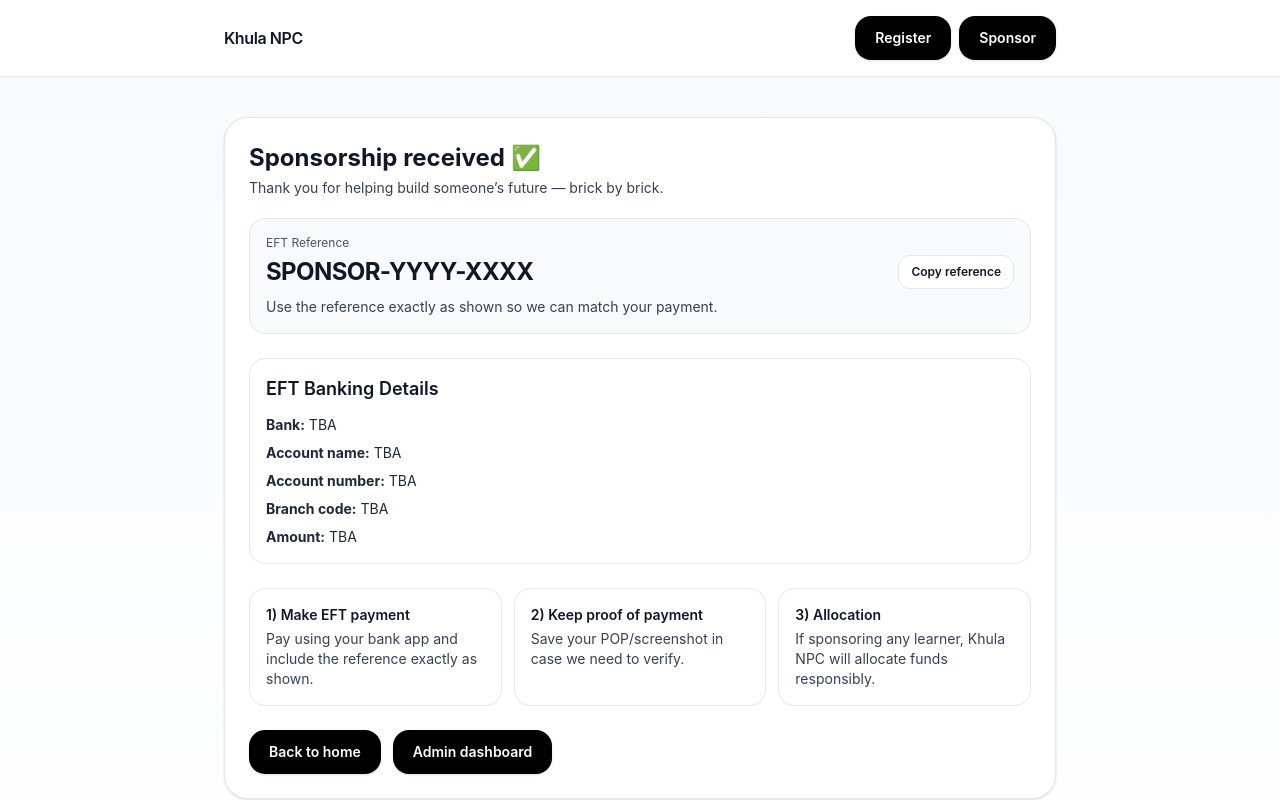
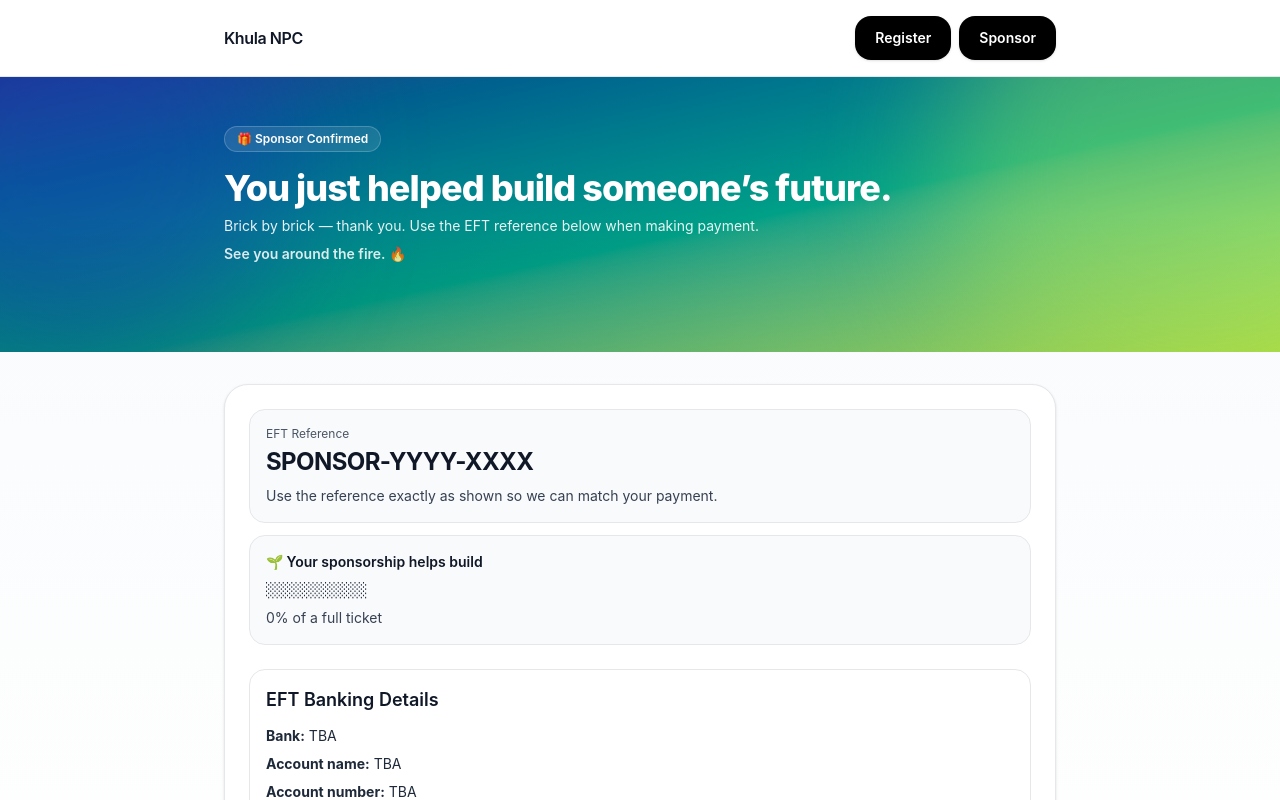
Before and after one commit to Nippie800/khula-hub, a Next.js app: page /sponsor/success in a window 1280 px wide. Shown: the top 800 px of the page. Built offline with nearby package versions, Linux system fonts and the light colour scheme.

Commit message:
last touches of V1

```diff
--- a/src/app/admin/page.tsx
+++ b/src/app/admin/page.tsx
@@ -14,6 +14,7 @@
 import { auth } from "../../lib/firebase";
 import { CAMP } from "../../lib/constants";
 
+/* ---------- visuals you already had ---------- */
 function GeometricOverlay() {
   return (
     <svg
@@ -37,102 +38,80 @@
       <polygon points="140,560 560,260 720,340 320,600" fill="url(#glassB)" />
       <polygon points="760,0 1200,0 1200,260 980,240" fill="url(#glassA)" />
       <polygon points="620,600 860,420 1200,540 1200,600" fill="url(#glassB)" />
-
-      <polyline
-        points="0,120 460,0"
-        fill="none"
-        stroke="white"
-        strokeOpacity="0.18"
-        strokeWidth="2"
-      />
-      <polyline
-        points="220,600 650,300"
-        fill="none"
-        stroke="white"
-        strokeOpacity="0.16"
-        strokeWidth="2"
-      />
-      <polyline
-        points="820,0 1200,220"
-        fill="none"
-        stroke="white"
-        strokeOpacity="0.14"
-        strokeWidth="2"
-      />
+      <polyline points="0,120 460,0" fill="none" stroke="white" strokeOpacity="0.18" strokeWidth="2" />
+      <polyline points="220,600 650,300" fill="none" stroke="white" strokeOpacity="0.16" strokeWidth="2" />
+      <polyline points="820,0 1200,220" fill="none" stroke="white" strokeOpacity="0.14" strokeWidth="2" />
     </svg>
-  );
-}
-
-function StatCard({
-  label,
-  value,
-  sub,
-}: {
-  label: string;
-  value: string | number;
-  sub?: string;
-}) {
-  return (
-    <div className="rounded-3xl border border-gray-200 bg-white p-5 shadow-sm">
-      <div className="text-xs font-semibold text-gray-500">{label}</div>
-      <div className="mt-2 text-2xl font-extrabold tracking-tight text-gray-900">
-        {value}
-      </div>
-      {sub ? <div className="mt-1 text-xs text-gray-600">{sub}</div> : null}
-    </div>
   );
 }
 
 function StatusPill({ value }: { value: string }) {
   const v = (value || "").toUpperCase();
-  const base =
-    "inline-flex items-center rounded-full border px-2 py-1 text-xs font-semibold";
+  const base = "inline-flex items-center rounded-full border px-2 py-1 text-xs font-semibold";
 
-  if (v === "PAID")
-    return (
-      <span className={`${base} border-emerald-200 bg-emerald-50 text-emerald-700`}>
-        PAID
-      </span>
-    );
+  if (v === "PAID") return <span className={`${base} border-emerald-200 bg-emerald-50 text-emerald-700`}>PAID</span>;
+  if (v === "PENDING_PAYMENT") return <span className={`${base} border-amber-200 bg-amber-50 text-amber-700`}>PENDING</span>;
+  if (v === "PLEDGED") return <span className={`${base} border-sky-200 bg-sky-50 text-sky-700`}>PLEDGED</span>;
+  if (v === "RECEIVED") return <span className={`${base} border-indigo-200 bg-indigo-50 text-indigo-700`}>RECEIVED</span>;
+  if (v === "ALLOCATED") return <span className={`${base} border-teal-200 bg-teal-50 text-teal-700`}>ALLOCATED</span>;
 
-  if (v === "PENDING_PAYMENT")
-    return (
-      <span className={`${base} border-amber-200 bg-amber-50 text-amber-700`}>
-        PENDING
-      </span>
-    );
+  return <span className={`${base} border-gray-200 bg-gray-50 text-gray-700`}>{value || "UNKNOWN"}</span>;
+}
 
-  if (v === "PLEDGED")
-    return (
-      <span className={`${base} border-sky-200 bg-sky-50 text-sky-700`}>
-        PLEDGED
-      </span>
-    );
-
-  if (v === "RECEIVED")
-    return (
-      <span className={`${base} border-indigo-200 bg-indigo-50 text-indigo-700`}>
-        RECEIVED
-      </span>
-    );
-
-  if (v === "ALLOCATED")
-    return (
-      <span className={`${base} border-teal-200 bg-teal-50 text-teal-700`}>
-        ALLOCATED
-      </span>
-    );
+/* ---------- NEW: tiny progress bar component ---------- */
+function Meter({
+  label,
+  value,
+  max,
+  left,
+  right,
+}: {
+  label: string;
+  value: number;
+  max: number;
+  left?: string;
+  right?: string;
+}) {
+  const safeMax = Math.max(1, max);
+  const pct = Math.max(0, Math.min(100, Math.round((value / safeMax) * 100)));
 
   return (
-    <span className={`${base} border-gray-200 bg-gray-50 text-gray-700`}>
-      {value || "UNKNOWN"}
-    </span>
+    <div className="rounded-3xl border border-gray-200 bg-white p-5 shadow-sm">
+      <div className="flex items-center justify-between gap-3">
+        <div className="text-sm font-semibold text-gray-900">{label}</div>
+        <div className="text-xs font-semibold text-gray-600">{pct}%</div>
+      </div>
+
+      <div className="mt-3 h-2 w-full rounded-full bg-gray-100">
+        <div
+          className="h-2 rounded-full bg-gradient-to-r from-teal-600 via-sky-600 to-lime-400 transition-all"
+          style={{ width: `${pct}%` }}
+        />
+      </div>
+
+      <div className="mt-3 flex items-center justify-between text-xs text-gray-600">
+        <span>{left ?? `${value}`}</span>
+        <span>{right ?? `${max}`}</span>
+      </div>
+    </div>
   );
 }
 
-function clampPct(n: number) {
-  if (!Number.isFinite(n)) return 0;
-  return Math.max(0, Math.min(100, n));
+/* ---------- helpers ---------- */
+function parseAmountToNumber(input: any): number | null {
+  if (!input) return null;
+  const s = String(input).toLowerCase().trim();
+  if (!s) return null;
+
+  // "Full ticket" → treat as full elsewhere, but numeric = null here
+  if (s.includes("full")) return null;
+
+  // remove currency symbols/commas/spaces; keep digits and dot
+  const cleaned = s.replace(/[^0-9.]/g, "");
+  if (!cleaned) return null;
+  const n = Number(cleaned);
+  if (!Number.isFinite(n) || n <= 0) return null;
+  return n;
 }
 
 export default function AdminPage() {
@@ -140,6 +119,7 @@
   const [sponsorships, setSponsorships] = useState<any[]>([]);
   const [q, setQ] = useState("");
 
+  // ✅ store unsubscribers so we can unsubscribe BEFORE signOut
   const unsubsRef = useRef<(() => void)[] | null>(null);
 
   useEffect(() => {
@@ -159,41 +139,48 @@
     const s = q.trim().toLowerCase();
     if (!s) return registrations;
     return registrations.filter((r) =>
-      [
-        r.ref,
-        r.parentFullName,
-        r.parentEmail,
-        r.learnerFullName,
-        r.learnerSchool,
-        r.status,
-      ]
+      [r.ref, r.parentFullName, r.parentEmail, r.learnerFullName, r.learnerSchool, r.status]
         .filter(Boolean)
         .some((v: string) => String(v).toLowerCase().includes(s))
     );
   }, [registrations, q]);
 
-  const stats = useMemo(() => {
+  // ✅ Mission Control stats
+  const mission = useMemo(() => {
     const total = registrations.length;
-    const paid = registrations.filter(
-      (r) => (r.status || "").toUpperCase() === "PAID"
-    ).length;
+    const paid = registrations.filter((r) => String(r.status || "").toUpperCase() === "PAID").length;
     const pending = total - paid;
 
-    const pledges = sponsorships.length;
-    const pledged = sponsorships.filter(
-      (s) => (s.status || "").toUpperCase() === "PLEDGED"
-    ).length;
+    const sponsorCount = sponsorships.length;
 
-    return { total, paid, pending, pledges, pledged };
+    // “supporting” = any pledge present (you can refine later to RECEIVED)
+    const supporting = sponsorships.filter((s) => !!(s?.sponsorName || s?.ref)).length;
+
+    // optional totals (only numeric pledges sum)
+    const pledgedZar = sponsorships.reduce((acc, s) => {
+      const n = parseAmountToNumber(s.amount);
+      return acc + (n ?? 0);
+    }, 0);
+
+    return { total, paid, pending, sponsorCount, supporting, pledgedZar };
   }, [registrations, sponsorships]);
 
-  const capacity = Number(CAMP?.capacity ?? 0) || 0;
-  const fillPct = clampPct(capacity ? (stats.total / capacity) * 100 : 0);
+  // ✅ capacity + ticket price (safe defaults)
+  const CAMP_CAPACITY = Number((CAMP as any)?.capacity ?? (CAMP as any)?.maxLearners ?? 60);
+  const FULL_TICKET_ZAR = Number(process.env.NEXT_PUBLIC_FULL_TICKET_ZAR ?? 1200);
+
+  // ✅ meters
+  const regFillPct = Math.round((mission.total / Math.max(1, CAMP_CAPACITY)) * 100);
+  const paidPct = Math.round((mission.paid / Math.max(1, CAMP_CAPACITY)) * 100);
+
+  // sponsors “impact” as % of one full ticket pool OR just one ticket
+  const sponsorImpactPct = Math.round((mission.pledgedZar / Math.max(1, FULL_TICKET_ZAR)) * 100);
 
   async function onMarkPaid(id: string) {
     await markRegistrationPaid(id);
   }
 
+  // ✅ unsubscribe first, then sign out
   async function onLogout() {
     try {
       unsubsRef.current?.forEach((fn) => fn());
@@ -206,7 +193,7 @@
   return (
     <Protected>
       <main className="min-h-screen bg-gradient-to-b from-slate-50 to-white">
-        {/* Header */}
+        {/* Admin header */}
         <section className="relative overflow-hidden">
           <div className="absolute inset-0 bg-gradient-to-br from-blue-900 via-teal-600 to-lime-300" />
           <div className="absolute -left-32 -top-32 h-[420px] w-[420px] rounded-full bg-blue-800/40 blur-3xl" />
@@ -219,23 +206,50 @@
               <div className="flex flex-col gap-4 sm:flex-row sm:items-end sm:justify-between">
                 <div className="max-w-2xl">
                   <div className="inline-flex items-center rounded-full border border-white/20 bg-white/10 px-3 py-1 text-xs font-semibold text-white">
-                    Khula NPC • Admin
+                    🏕 Camp Mission Control
                   </div>
+
                   <h1 className="mt-4 text-3xl font-extrabold tracking-tight text-white sm:text-4xl">
-                    Admin Dashboard
+                    Status Board
                   </h1>
+
                   <p className="mt-2 text-sm text-white/90">
-                    Manage registrations and sponsorships. Confirm payments and keep the system clean.
+                    Track momentum: registrations, payments, and sponsorship impact — brick by brick.
                   </p>
                 </div>
 
-                <div className="flex items-center gap-3">
                 <button
                   onClick={onLogout}
                   className="rounded-2xl border border-white/20 bg-white/10 px-4 py-2 text-sm font-semibold text-white hover:bg-white/15"
                 >
                   Sign out
                 </button>
+              </div>
+
+              {/* ✅ Mission Control headline stats */}
+              <div className="mt-6 grid gap-3 md:grid-cols-4">
+                <div className="rounded-3xl border border-white/20 bg-white/10 p-4 text-white shadow-sm">
+                  <div className="text-xs font-semibold text-white/80">🔥 Learners Registered</div>
+                  <div className="mt-2 text-3xl font-extrabold">{mission.total}</div>
+                  <div className="mt-1 text-xs text-white/80">{regFillPct}% of capacity</div>
+                </div>
+
+                <div className="rounded-3xl border border-white/20 bg-white/10 p-4 text-white shadow-sm">
+                  <div className="text-xs font-semibold text-white/80">🧱 Bricks Secured (Paid)</div>
+                  <div className="mt-2 text-3xl font-extrabold">{mission.paid}</div>
+                  <div className="mt-1 text-xs text-white/80">{paidPct}% locked in</div>
+                </div>
+
+                <div className="rounded-3xl border border-white/20 bg-white/10 p-4 text-white shadow-sm">
+                  <div className="text-xs font-semibold text-white/80">🎁 Sponsors Supporting</div>
+                  <div className="mt-2 text-3xl font-extrabold">{mission.supporting}</div>
+                  <div className="mt-1 text-xs text-white/80">Pledges logged</div>
+                </div>
+
+                <div className="rounded-3xl border border-white/20 bg-white/10 p-4 text-white shadow-sm">
+                  <div className="text-xs font-semibold text-white/80">🌱 Spots Still Growing</div>
+                  <div className="mt-2 text-3xl font-extrabold">{Math.max(0, CAMP_CAPACITY - mission.total)}</div>
+                  <div className="mt-1 text-xs text-white/80">Until full</div>
                 </div>
               </div>
             </div>
@@ -246,58 +260,29 @@
 
         <Container>
           <div className="grid gap-6 py-8">
-            {/* Stats */}
-            <div className="grid gap-4 md:grid-cols-4">
-              <StatCard label="Total registrations" value={stats.total} />
-              <StatCard
-                label="Pending payment"
-                value={stats.pending}
-                sub="Waiting for EFT match"
+            {/* ✅ meters / visualization row */}
+            <div className="grid gap-4 md:grid-cols-3">
+              <Meter
+                label="Camp Fill Meter"
+                value={mission.total}
+                max={CAMP_CAPACITY}
+                left={`${mission.total} registered`}
+                right={`${CAMP_CAPACITY} capacity`}
               />
-              <StatCard label="Paid" value={stats.paid} sub="Confirmed registrations" />
-              <StatCard
-                label="Sponsorship pledges"
-                value={stats.pledges}
-                sub={`${stats.pledged} pledged`}
+              <Meter
+                label="Payments Locked In"
+                value={mission.paid}
+                max={CAMP_CAPACITY}
+                left={`${mission.paid} paid`}
+                right={`${CAMP_CAPACITY} total spots`}
               />
-            </div>
-
-            {/* ✅ Camp fill meter */}
-            <div className="rounded-3xl border border-gray-200 bg-white p-5 shadow-sm">
-              <div className="flex items-start justify-between gap-4">
-                <div>
-                  <div className="text-xs font-semibold text-gray-500">Camp fill</div>
-                  <div className="mt-1 text-sm text-gray-700">
-                    {capacity ? (
-                      <>
-                        <b>{stats.total}</b> / <b>{capacity}</b> spots filled
-                      </>
-                    ) : (
-                      <>Set <b>CAMP.capacity</b> in constants to enable the fill meter.</>
-                    )}
-                  </div>
-                  <p className="mt-1 text-xs text-gray-600">
-                    Brick by brick — watch the camp fill up in real time.
-                  </p>
-                </div>
-
-                <div className="text-sm font-semibold text-gray-900">
-                  {capacity ? `${Math.round(fillPct)}%` : "—"}
-                </div>
-              </div>
-
-              <div className="mt-3 h-2 w-full rounded-full bg-gray-100">
-                <div
-                  className="h-2 rounded-full bg-gradient-to-r from-teal-600 to-lime-400 transition-all"
-                  style={{ width: `${fillPct}%` }}
+              <Meter
+                label="Sponsor Impact"
+                value={Math.min(mission.pledgedZar, FULL_TICKET_ZAR)}
+                max={FULL_TICKET_ZAR}
+                left={`R${mission.pledgedZar.toFixed(0)} pledged`}
+                right={`R${FULL_TICKET_ZAR} = 1 full ticket`}
               />
-              </div>
-
-              {capacity && stats.total >= capacity ? (
-                <p className="mt-2 text-xs font-semibold text-amber-700">
-                  Camp is full — consider switching registrations to a waitlist.
-                </p>
-              ) : null}
             </div>
 
             {/* Registrations */}
@@ -323,7 +308,6 @@
                   {filteredRegistrations.map((r) => (
                     <tr key={r.id} className="border-t border-gray-100">
                       <td className="px-3 py-3 font-medium">{r.ref}</td>
-
                       <td className="px-3 py-3">
                         <div className="font-medium text-gray-900">{r.learnerFullName}</div>
                         <div className="text-xs text-gray-600">
@@ -331,21 +315,16 @@
                           {r.learnerSchool ? ` • ${r.learnerSchool}` : ""}
                         </div>
                       </td>
-
                       <td className="px-3 py-3">
                         <div className="font-medium text-gray-900">{r.parentFullName}</div>
                         <div className="text-xs text-gray-600">{r.parentEmail}</div>
                       </td>
-
                       <td className="px-3 py-3">
                         <StatusPill value={r.status ?? "PENDING_PAYMENT"} />
                       </td>
-
                       <td className="px-3 py-3">
                         {String(r.status || "").toUpperCase() === "PAID" ? (
-                          <span className="text-xs font-semibold text-emerald-700">
-                            Paid ✅
-                          </span>
+                          <span className="text-xs font-semibold text-emerald-700">Paid ✅</span>
                         ) : (
                           <button
                             className="rounded-2xl border border-gray-200 bg-white px-3 py-2 text-xs font-semibold text-gray-900 hover:bg-gray-50 focus:outline-none focus:ring-2 focus:ring-teal-600/40"
@@ -381,9 +360,7 @@
                       </td>
                       <td className="px-3 py-3">{s.amount}</td>
                       <td className="px-3 py-3">
-                        {s.preference === "SPECIFIC_LEARNER"
-                          ? `Learner: ${s.learnerRef}`
-                          : "Any learner"}
+                        {s.preference === "SPECIFIC_LEARNER" ? `Learner: ${s.learnerRef}` : "Any learner"}
                       </td>
                       <td className="px-3 py-3">
                         <StatusPill value={s.status ?? "PLEDGED"} />
--- a/src/app/page.tsx
+++ b/src/app/page.tsx
@@ -161,7 +161,7 @@
                     <div className="mt-2 grid gap-2 text-sm">
                       <div className="flex items-center justify-between gap-3">
                         <span className="text-white/85">Dates</span>
-                        <span className="font-semibold">TBA</span>
+                        <span className="font-semibold">24th-27th of April</span>
                       </div>
                       <div className="flex items-center justify-between gap-3">
                         <span className="text-white/85">Venue</span>
--- a/src/app/sponsor/page.tsx
+++ b/src/app/sponsor/page.tsx
@@ -129,7 +129,9 @@
         status: "PLEDGED",
       });
 
-      router.push(`/sponsor/success?ref=${encodeURIComponent(ref)}`);
+      router.push(
+  `/sponsor/success?ref=${encodeURIComponent(ref)}&amount=${encodeURIComponent(amount.trim())}`
+);
     } catch (e: any) {
       console.error("Sponsor submit error:", e);
       setErr(e?.message ?? "Something went wrong. Please try again.");
--- a/src/app/sponsor/success/page.tsx
+++ b/src/app/sponsor/success/page.tsx
@@ -1,16 +1,31 @@
 "use client";
 
 import { useSearchParams } from "next/navigation";
-import { useState } from "react";
 import Container from "../../../components/Container";
 import PrimaryButton from "../../../components/PrimaryButton";
 import { EFT } from "../../../lib/constants";
 
-function StepItem({ title, desc }: { title: string; desc: string }) {
+function parseAmountToNumber(input: string): number | null {
+  const s = (input || "").toLowerCase().trim();
+  if (!s) return null;
+  if (s.includes("full")) return null;
+  const cleaned = s.replace(/[^0-9.]/g, "");
+  if (!cleaned) return null;
+  const n = Number(cleaned);
+  if (!Number.isFinite(n) || n <= 0) return null;
+  return n;
+}
+
+function ImpactBar({ pct }: { pct: number }) {
+  const blocks = 12;
+  const filled = Math.round((pct / 100) * blocks);
+  const bar = "█".repeat(Math.max(0, Math.min(blocks, filled))) + "░".repeat(Math.max(0, blocks - filled));
+
   return (
-    <div className="rounded-2xl border border-gray-200 bg-white p-4">
-      <div className="text-sm font-semibold text-gray-900">{title}</div>
-      <p className="mt-1 text-sm text-gray-700">{desc}</p>
+    <div className="mt-3 rounded-2xl border border-gray-200 bg-gray-50 p-4">
+      <div className="text-sm font-semibold text-gray-900">🌱 Your sponsorship helps build</div>
+      <div className="mt-2 font-mono text-sm text-gray-800 select-none">{bar}</div>
+      <div className="mt-2 text-sm text-gray-700">{pct}% of a full ticket</div>
     </div>
   );
 }
@@ -18,44 +33,72 @@
 export default function SponsorSuccessPage() {
   const sp = useSearchParams();
   const ref = sp.get("ref") ?? "SPONSOR-YYYY-XXXX";
-  const [copied, setCopied] = useState(false);
+  const amountStr = sp.get("amount") ?? "";
 
-  async function copyRef() {
-    try {
-      await navigator.clipboard.writeText(ref);
-      setCopied(true);
-      setTimeout(() => setCopied(false), 1500);
-    } catch {
-      // ignore
-    }
-  }
+  // full ticket price from env (simple + editable without code)
+  const FULL_TICKET_ZAR = Number(process.env.NEXT_PUBLIC_FULL_TICKET_ZAR ?? 1200);
+
+  const parsed = parseAmountToNumber(amountStr);
+
+  const pct = (() => {
+    // "Full ticket" → 100%
+    if (amountStr.toLowerCase().includes("full")) return 100;
+
+    // numeric amount → percent
+    if (parsed != null) return Math.max(1, Math.min(100, Math.round((parsed / Math.max(1, FULL_TICKET_ZAR)) * 100)));
+
+    // unknown → show 0 (still friendly)
+    return 0;
+  })();
 
   return (
-    <main className="min-h-screen bg-gradient-to-b from-slate-50 to-white py-10">
+    <main className="min-h-screen bg-gradient-to-b from-slate-50 to-white">
+      {/* themed header */}
+      <section className="relative overflow-hidden">
+        <div className="absolute inset-0 bg-gradient-to-br from-blue-900 via-teal-600 to-lime-300" />
+        <div className="absolute -left-32 -top-32 h-[420px] w-[420px] rounded-full bg-blue-800/40 blur-3xl" />
+        <div className="absolute right-[-180px] top-[-160px] h-[520px] w-[520px] rounded-full bg-lime-300/35 blur-3xl" />
+        <div className="absolute inset-0 bg-gradient-to-b from-white/0 via-white/0 to-black/10" />
+
         <Container>
-        <div className="rounded-3xl border border-gray-200 bg-white p-6 shadow-sm">
-          <h1 className="text-2xl font-bold text-gray-900">Sponsorship received ✅</h1>
-          <p className="mt-1 text-sm text-gray-700">
-            Thank you for helping build someone’s future — brick by brick.
-          </p>
-
-          <div className="mt-5 rounded-2xl border border-gray-200 bg-gray-50 p-4">
-            <p className="text-xs text-gray-600">EFT Reference</p>
-
-            <div className="mt-1 flex flex-wrap items-center justify-between gap-3">
-              <p className="text-2xl font-bold tracking-tight">{ref}</p>
-              <button
-                onClick={copyRef}
-                className="rounded-xl border border-gray-200 bg-white px-3 py-2 text-xs font-semibold hover:bg-gray-50"
-                type="button"
-              >
-                {copied ? "Copied ✅" : "Copy reference"}
-              </button>
+          <div className="relative py-10 sm:py-12">
+            <div className="max-w-3xl">
+              <div className="inline-flex items-center rounded-full border border-white/20 bg-white/10 px-3 py-1 text-xs font-semibold text-white">
+                🎁 Sponsor Confirmed
               </div>
 
+              <h1 className="mt-4 text-3xl font-extrabold tracking-tight text-white sm:text-4xl">
+                You just helped build someone’s future.
+              </h1>
+
+              <p className="mt-2 text-sm text-white/90">
+                Brick by brick — thank you. Use the EFT reference below when making payment.
+                <span className="block mt-2 font-semibold text-white/85">See you around the fire. 🔥</span>
+              </p>
+            </div>
+          </div>
+        </Container>
+
+        <div className="h-10 w-full bg-gradient-to-b from-transparent to-slate-50" />
+      </section>
+
+      <Container>
+        <div className="py-8">
+          <div className="rounded-3xl border border-gray-200 bg-white p-6 shadow-sm">
+            {/* ref */}
+            <div className="rounded-2xl border border-gray-200 bg-gray-50 p-4">
+              <p className="text-xs text-gray-600">EFT Reference</p>
+              <p className="mt-1 text-2xl font-bold tracking-tight text-gray-900">{ref}</p>
               <p className="mt-2 text-sm text-gray-700">{EFT.referenceHelp}</p>
+              {amountStr ? (
+                <p className="mt-3 text-xs text-gray-600">Pledge noted: <b>{amountStr}</b></p>
+              ) : null}
             </div>
 
+            {/* impact visualization */}
+            <ImpactBar pct={pct} />
+
+            {/* banking */}
             <div className="mt-6 rounded-2xl border border-gray-200 p-4">
               <h2 className="text-lg font-semibold text-gray-900">EFT Banking Details</h2>
               <div className="mt-3 grid gap-2 text-sm text-gray-800">
@@ -67,15 +110,10 @@
               </div>
             </div>
 
-          <div className="mt-6 grid gap-3 md:grid-cols-3">
-            <StepItem title="1) Make EFT payment" desc="Pay using your bank app and include the reference exactly as shown." />
-            <StepItem title="2) Keep proof of payment" desc="Save your POP/screenshot in case we need to verify." />
-            <StepItem title="3) Allocation" desc="If sponsoring any learner, Khula NPC will allocate funds responsibly." />
-          </div>
-
             <div className="mt-6 flex flex-wrap gap-3">
               <PrimaryButton href="/">Back to home</PrimaryButton>
-            <PrimaryButton href="/admin">Admin dashboard</PrimaryButton>
+              <PrimaryButton href="/sponsor">Sponsor another learner</PrimaryButton>
+            </div>
           </div>
         </div>
       </Container>
--- a/src/lib/constants.ts
+++ b/src/lib/constants.ts
@@ -3,7 +3,7 @@
   est: 2026,
   slogan: "Building character one truth at a time",
   themeLine: "Brick by brick • Step by step",
-  capacity: 40, // ✅ change this anytime
+  capacity: 120, // ✅ change this anytime
 };
 
 export const EFT = {
```
Lines whose indentation alone changed are shown as unchanged.
